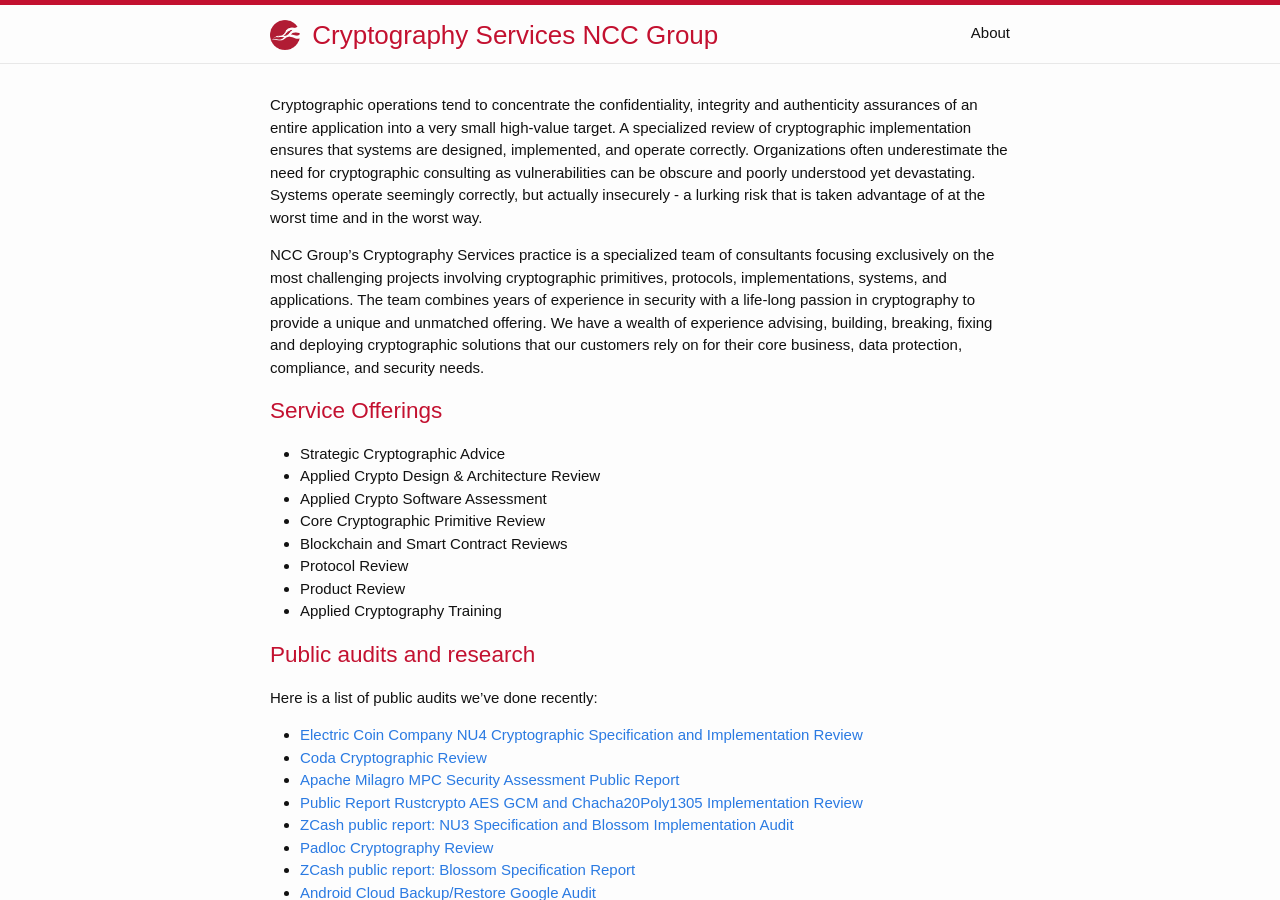
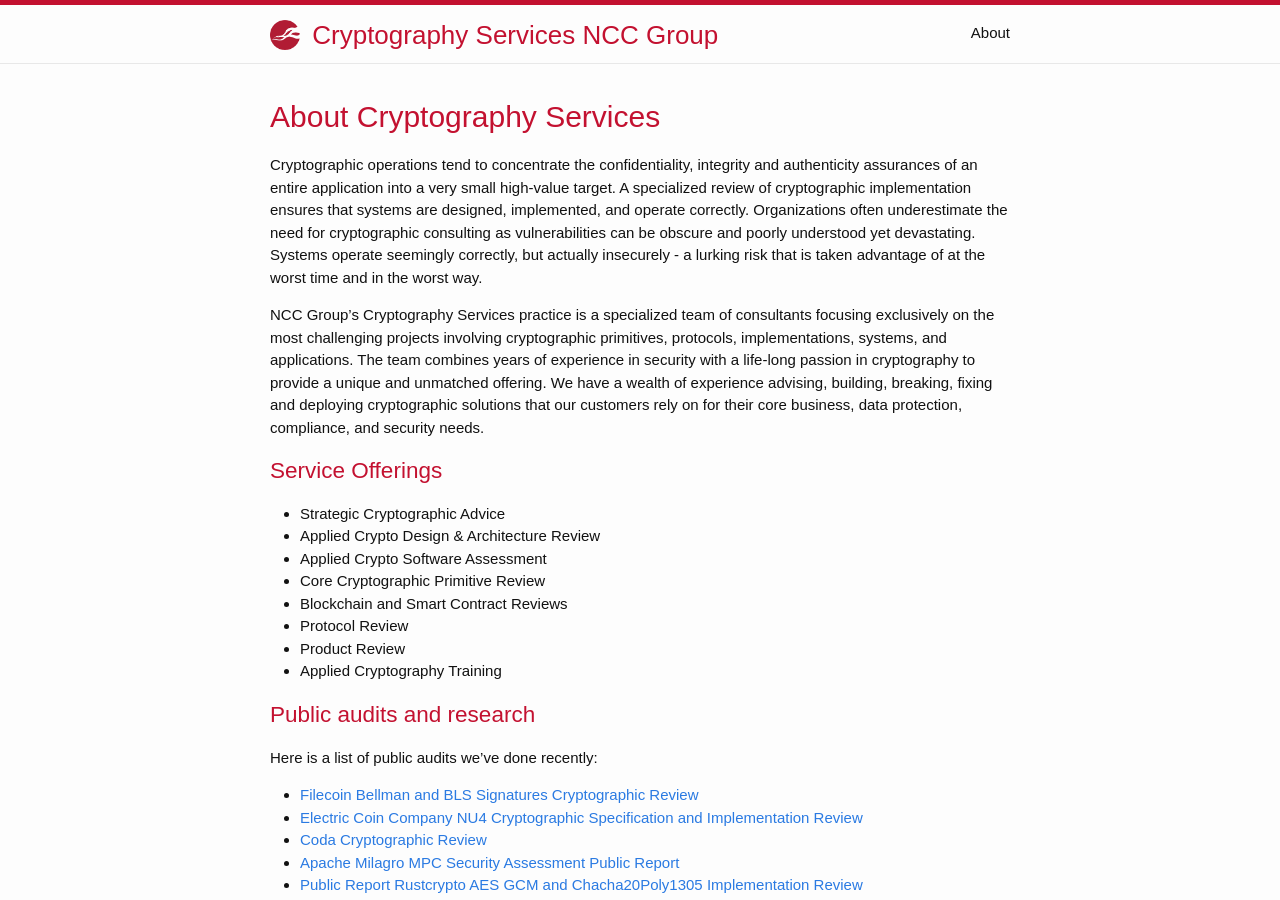
Before and after one commit to CryptoServices/cryptoservices.github.io, a Jekyll site: the page built from index.md, in a window 1280 px wide and 900 px high. Built offline with Jekyll 4.4.1, drawn with Linux system fonts in a browser that asks for light colours; our own code applies the rules of GitHub Pages for plain Markdown files; some of the changed lines change nothing that is shown.

Commit message:
bellman public review

```diff
--- a/index.md
+++ b/index.md
@@ -1,7 +1,8 @@
 ---
 layout: default
-title: About Cryptography Services
 ---
+
+# About Cryptography Services
 
 Cryptographic operations tend to concentrate the confidentiality, integrity and authenticity assurances of an entire application into a very small high-value target. A specialized review of cryptographic implementation ensures that systems are designed, implemented, and operate correctly. Organizations often underestimate the need for cryptographic consulting as vulnerabilities can be obscure and poorly understood yet devastating. Systems operate seemingly correctly, but actually insecurely - a lurking risk that is taken advantage of at the worst time and in the worst way.
 
@@ -22,6 +23,7 @@
 
 Here is a list of public audits we've done recently:
 
+* [Filecoin Bellman and BLS Signatures Cryptographic Review](https://research.nccgroup.com/2020/10/21/public-report-filecoin-bellman-and-bls-signatures-cryptographic-review/)
 * [Electric Coin Company NU4 Cryptographic Specification and Implementation Review](https://research.nccgroup.com/2020/09/04/public-report-electric-coin-company-nu4-cryptographic-specification-and-implementation-review/)
 * [Coda Cryptographic Review](https://research.nccgroup.com/2020/05/13/public-report-coda-cryptographic-review/)
 * [Apache Milagro MPC Security Assessment Public Report](https://research.nccgroup.com/2020/07/20/public-report-qredo-apache-milagro-mpc-cryptographic-assessment/)
```
